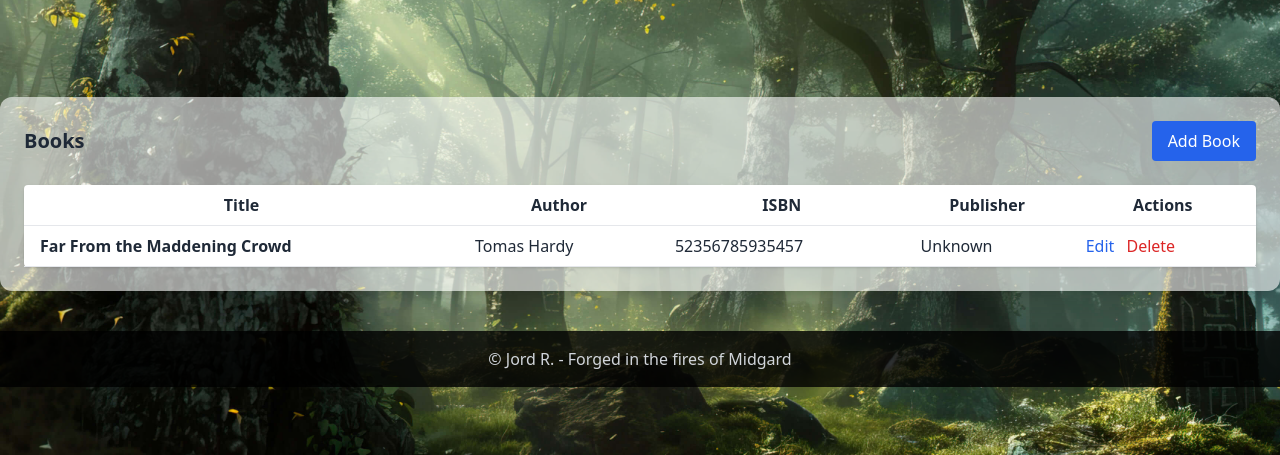
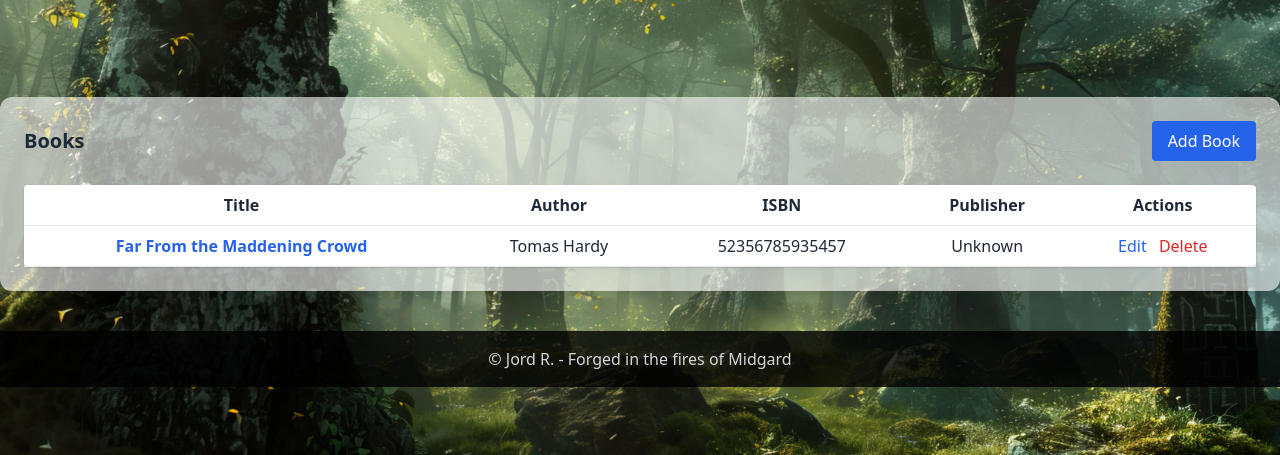
Before and after one commit to RottenFishHead/journal, a Django app: page /books/ in a window 1280 px wide. Shown: the part 267-722 px from the top of the page. Run offline with Django 4.2, Linux system fonts and the light colour scheme; a user stored in the database is signed in; data comes from the database, SQL or seed files in the repository; some libraries are stand-ins or nearby versions; some web fonts are replaced.

Commit message:
tweeked but good to go

```diff
--- a/research/templates/research/research_form.html
+++ b/research/templates/research/research_form.html
@@ -1,6 +1,6 @@
 {% extends 'todo/base.html' %}
 {% load static %}
-{% load crispy_forms_tags %}
+
 
 {% block nav_links %}
   <a href="{% url 'research:research_list' %}" class="hover:underline">Research</a>
@@ -16,7 +16,7 @@
     <form method="post" class="space-y-5">
       {% csrf_token %}
       <div class="space-y-4">
-     {% crispy form %}
+      {{ form.as_p }}
       </div>
       <div class="flex gap-4 mt-6">
         <button type="submit" class="flex-1 bg-blue-600 text-white px-4 py-2 rounded hover:bg-blue-700 font-semibold transition">Save</button>
--- a/todoapp/templates/todo/books_list.html
+++ b/todoapp/templates/todo/books_list.html
@@ -18,11 +18,15 @@
     <tbody>
       {% for book in books %}
       <tr>
-        <td class="py-2 px-4 border-b font-bold">{{ book.title }}</td>
-        <td class="py-2 px-4 border-b">{{ book.author.first_name }} {{ book.author.last_name }}</td>
-        <td class="py-2 px-4 border-b">{{ book.isbn }}</td>
-        <td class="py-2 px-4 border-b">{{ book.publisher }}</td>
-        <td class="py-2 px-4 border-b">
+        <td class="py-2 px-4 border-b font-bold text-center">
+  <a href="{% url 'todoapp:books_detail' book.pk %}" class="text-blue-600 hover:underline">
+    {{ book.title }}
+  </a>
+</td>
+        <td class="py-2 px-4 border-b text-center">{{ book.author.first_name }} {{ book.author.last_name }}</td>
+        <td class="py-2 px-4 border-b text-center">{{ book.isbn }}</td>
+        <td class="py-2 px-4 border-b text-center">{{ book.publisher }}</td>
+        <td class="py-2 px-4 border-b text-center">
           <a href="{% url 'todoapp:books_edit' book.pk %}" class="text-blue-600 hover:underline mr-2">Edit</a>
           <a href="{% url 'todoapp:books_delete' book.pk %}" class="text-red-600 hover:underline">Delete</a>
         </td>
--- a/todoapp/templates/todo/task_form.html
+++ b/todoapp/templates/todo/task_form.html
@@ -5,7 +5,7 @@
   <h2>{% if form.instance.pk %}Edit Task{% else %}Create Task{% endif %}</h2>
   <form method="post">
     {% csrf_token %}
-    {{ form |crispy }}
+    {{ form.as_p }}
     <button type="submit" class="btn btn-primary">Save</button>
     <a href="{% url 'todoapp:task_list' %}" class="btn btn-secondary">Cancel</a>
   </form>
```
Also changed, not shown: research/templates/research/research_detail.html (+4 -7 lines), todoapp/templates/todo/books_form.html (+7 -2 lines).
